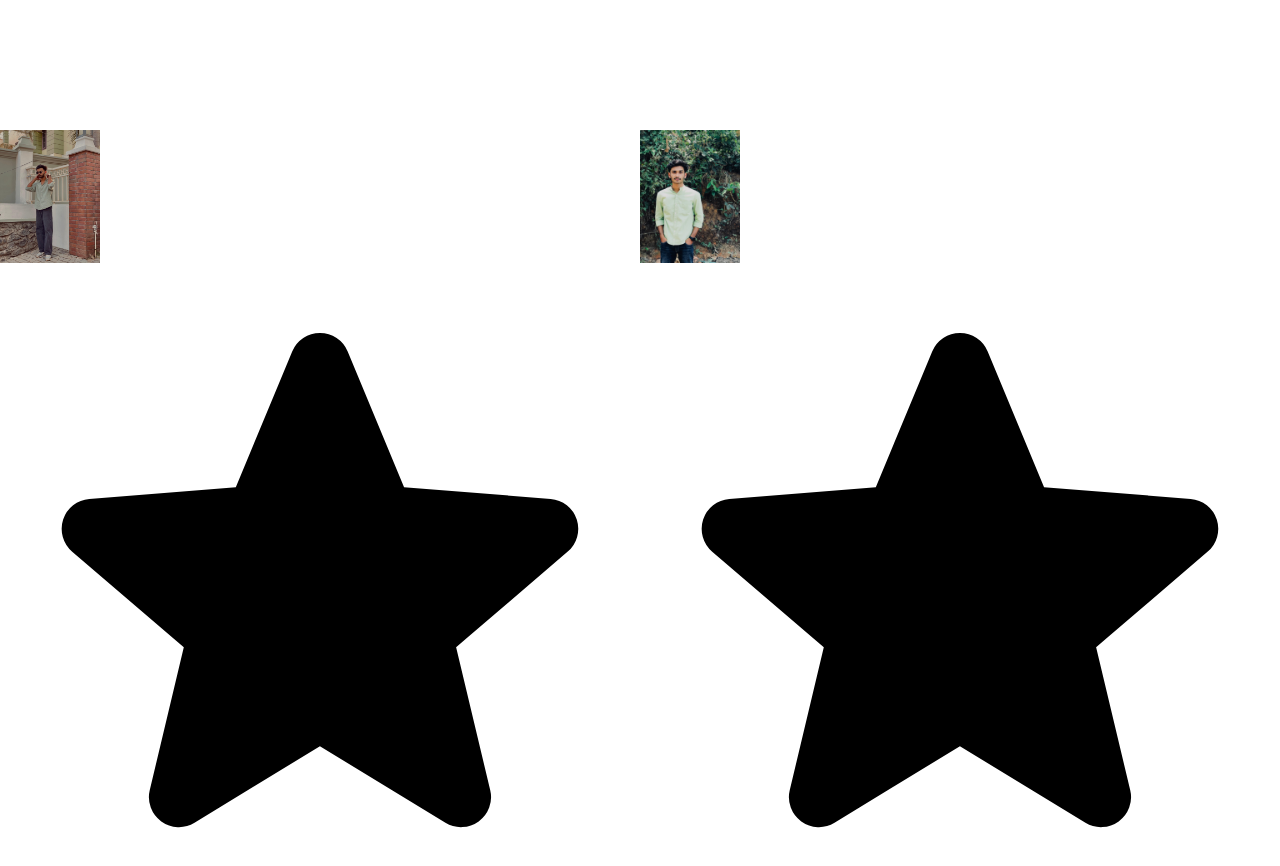
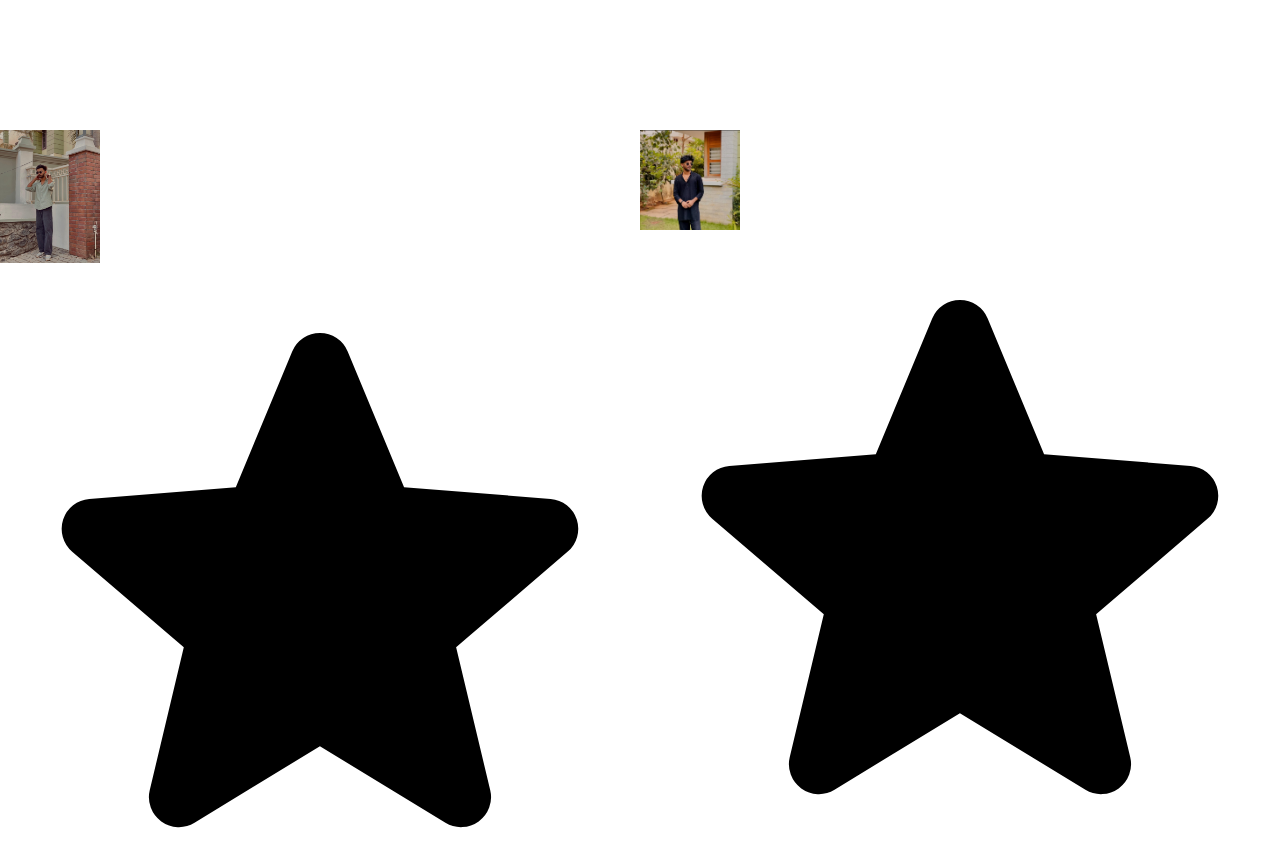
Before and after one commit to Jinshidjinu/PortFolio_Next.JS-_TypeScript, a Next.js app: page / in a window 1280 px wide. Shown: the part 8320-9186 px from the top of the page. Built offline with nearby package versions, Linux system fonts and the light colour scheme.

Commit message:
client review component completed

```diff
--- a/Components/ReviewSlider.tsx
+++ b/Components/ReviewSlider.tsx
@@ -42,10 +42,17 @@ const ReviewSlider = () => {
      name="Jinshid M"
      role="Web Developer"/>
 
-     <ClientReview image='/assets/images/jinu.jpg '
+     <ClientReview
+     image='/assets/images/Sinan.png '
      name='Sinan CT'
      role='React Developer' />
-     <ClientReview image='/assets/images/Vaseem.png' name='Vaseem EP' role='React Developer' />
+
+
+     <ClientReview
+     image='/assets/images/Vaseem.png'
+     name='Vaseem EP'
+     role='React Developer'
+      />
 
     </Carousel>
   )
```
Also changed, not shown: public/assets/images/Sinan.png (added).
